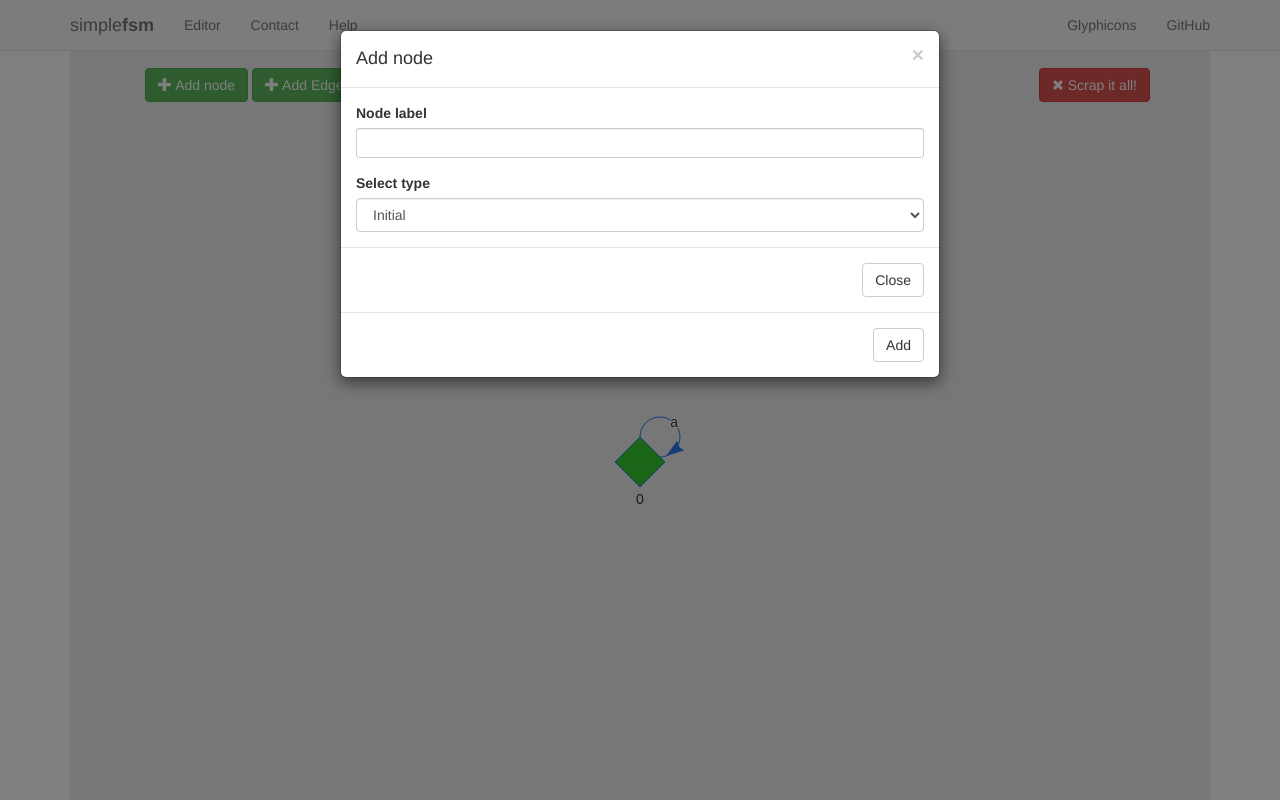
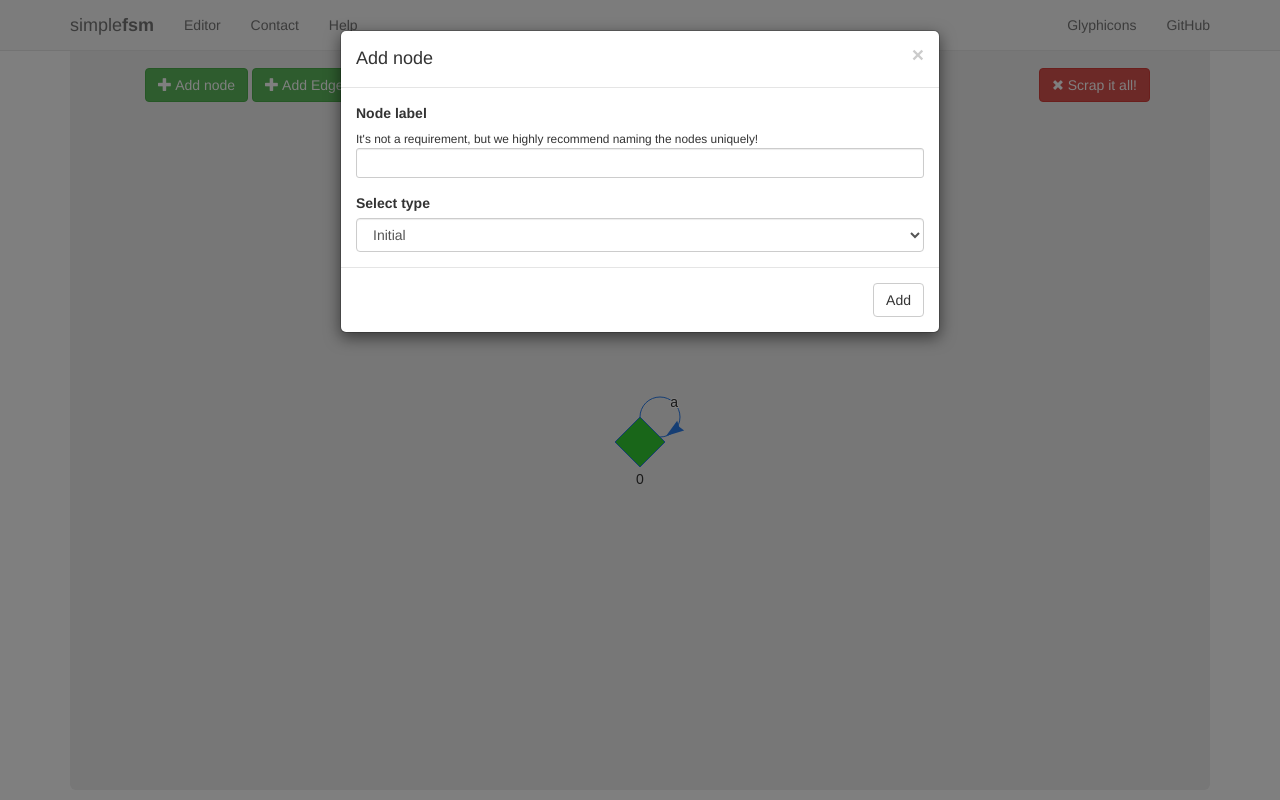
Before and after one commit to kuhi/simple-fsm, a Flask app: page /editor in a window 1280 px wide, after a click on "Add node". Run offline with Flask 2, Linux system fonts and the light colour scheme; parts of the project's set-up code (start-up, migrations or seed data) failed here and were passed over; some libraries are stand-ins or nearby versions.

Commit message:
more editor

```diff
--- a/src/templates/editor.html
+++ b/src/templates/editor.html
@@ -67,21 +67,20 @@
                       <div class="modal-body">
                           <form role="form">
                             <div class="form-group">
-                              <label for="inputsm">Node label</label>
+                              <label for="inputsm">Node label</label><br/>
+                              <small>It's not a requirement, but we highly recommend naming the nodes uniquely!</small>
                               <input class="form-control input-sm" id="label" type="text">
                             </div>
                             <label for="sel1">Select type</label>
                                 <select class="form-control" id="type">
-                                <option>Initial</option>
-                                <option>Final</option>
-                                <option>Initial and Final</option>
-                                <option>Regular</option>
+                                    <option>Initial</option>
+                                    <option>Final</option>
+                                    <option>Initial and Final</option>
+                                    <option>Regular</option>
                                 </select>
                           </form>
                       </div>
-                      <div class="modal-footer">
-                        <button type="button" class="btn btn-default" data-dismiss="modal">Close</button>
-                      </div>
+
                       <div class="modal-footer">
                         <button type="button" class="btn btn-default" data-dismiss="modal" onclick="addNode()">Add</button>
                       </div>
@@ -99,7 +98,6 @@
                     <div class="modal-content">
                       <div class="modal-header">
                         <button type="button" class="close" data-dismiss="modal">&times;</button>
-                        <h4 class="modal-title">Najprv musi fungovat ten add node :D</h4>
                       </div>
                       <div class="modal-body">
                           <form role="form">
@@ -109,24 +107,22 @@
                             </div>
                             <div class="form-group">
                               <label for="inputsm">From</label>
-                              <input class="form-control input-sm" id="label" type="text">
+                              <input class="form-control input-sm" id="from" type="text">
                             </div>
                             <div class="form-group">
                               <label for="inputsm">To</label>
-                              <input class="form-control input-sm" id="type" type="text">
+                              <input class="form-control input-sm" id="to" type="text">
                             </div>
                           </form>
                       </div>
+                      <div class="modal-body" id="nodeIds"></div>
                       <div class="modal-footer">
-                        <button type="button" class="btn btn-default" data-dismiss="modal">Close</button>
-                      </div>
-                      <div class="modal-footer">
-                        <button type="button" class="btn btn-default" data-dismiss="modal">Add</button>
+                        <button type="button" class="btn btn-default" data-dismiss="modal" onclick="addEdge()">Add</button>
                       </div>
                     </div>
                   </div>
                 </div>
-                <br/><br/>
+                <br/>
                 <div class="bg-danger text-danger" id="errorFeed"></div>
                 <br/>
                 <div id="displayedGraph"></div>
@@ -139,7 +135,8 @@
         <script src="{{ url_for('static',filename='vis.min.js') }}"></script>
         <script>
         var hasInitial = 1;
-        var nodeId = 0;
+        var nodeId = 1;
+        var edgeId = 1;
 
         //Generate the initial graph
         var nodes = new vis.DataSet([
@@ -156,21 +153,39 @@
         var options = {};
         var network = new vis.Network(container, data, options);
 
+        document.getElementById('nodeIds').innerHTML = "<p>Existing nodes:<br/> ";
+        for (id in nodes.getIds()) {
+            document.getElementById('nodeIds').innerHTML += "<code>(ID: "+id+", Label: "+nodes.get(id).label+")</code><br/> ";
+        }
+        document.getElementById('nodeIds').innerHTML += "</p>";
+
+        function updateNodeList() {
+            document.getElementById('nodeIds').innerHTML = "<p>Existing nodes:<br/> ";
+            for (id in nodes.getIds()) {
+                document.getElementById('nodeIds').innerHTML += "<code>(ID: "+id+", Label: "+nodes.get(id).label+")</code><br/> ";
+            }
+            document.getElementById('nodeIds').innerHTML += "</p>";
+        }
+
+        updateNodeList();
+
         //Adds a node - there are several cases that need to be taken care of
         function addNode() {
             //Wipe the error feed
             document.getElementById('errorFeed').innerHTML = "";
 
-            var highlight = "";
             var nodeColor = "";
             var nodeShape = "";
             var type = document.getElementById("type").value;
             var nodeLabel = document.getElementById("label").value;
 
             //Error checking - print the output
-            if (type === "Final"){
-                nodeColor = "background:'#33cc33'";
-            } else if (type === "Initial and Final"){
+            if (nodeLabel.trim() == "") {
+                document.getElementById('errorFeed').innerHTML = "A node label cannot be empty!"
+                return;
+            }
+
+            if (type === "Initial and Final"){
                 if (hasInitial === 1) {
                     document.getElementById('errorFeed').innerHTML = "The graph already has an initial state! Either remove it or change its type!"
                     return;
@@ -178,7 +193,9 @@
                     hasInitial = 1;
                 }
                 nodeShape = "diamond";
-                nodeColor = "background:'#33cc33'";
+                nodeColor = {background:'#33cc33'};
+            } else if (type === "Final"){
+                nodeColor = {background:'#33cc33'};
             } else if (type === "Initial"){
                 if (hasInitial === 1) {
                     document.getElementById('errorFeed').innerHTML = "The graph already has an initial state! Either remove it or change its type!"
@@ -202,11 +219,39 @@
                 nodes.add({id: nodeId, label: nodeLabel});
                 ++nodeId;
             }
+            updateNodeList();
         }
 
         //Adds an edge
         function addEdge() {
             document.getElementById('errorFeed').innerHTML = "";
+            var fromId = document.getElementById("from").value;
+            var toId = document.getElementById("to").value;
+            var under = document.getElementById("under").value;
+            console.log(toId);
+            console.log(fromId);
+
+
+            if (nodes.getIds().indexOf(parseInt(fromId)) === -1 || nodes.getIds().indexOf(parseInt(toId)) === -1) {
+                document.getElementById('errorFeed').innerHTML = "Invalid from/to id! Use only existing node ids!"
+                return;
+            }
+
+            if (under === "") {
+                document.getElementById('errorFeed').innerHTML = "Epsilon transitions are not allowed!"
+                return;
+            }
+
+            for (id in edges.getIds()) {
+                if (edges.get(id).from === fromId && edges.get(id).to === toId && edges.get(id).label === under) {
+                    document.getElementById('errorFeed').innerHTML = "Adding duplicate transitions is not allowed!"
+                    return;
+                }
+            }
+
+            edges.add({id:edgeId,from:fromId,to:toId,arrows:'to',label:under,color:'#2B7CE9'});
+            ++edgeId;
+            network.redraw();
         }
 
         //Removes the selected graph element
@@ -221,9 +266,11 @@
                 }
             }
             network.deleteSelected();
+            updateNodeList();
         }
 
         function removeGraph() {
+            document.getElementById('errorFeed').innerHTML = "";
             if (nodes.length === 0 && edges.length === 0) {
                 document.getElementById('errorFeed').innerHTML = "Nothing to remove!"
                 return;
@@ -231,6 +278,7 @@
             nodes.remove(nodes.getIds());
             edges.remove(edges.getIds());
             hasInitial = 0;
+            updateNodeList();
         }
 
         </script>
```
